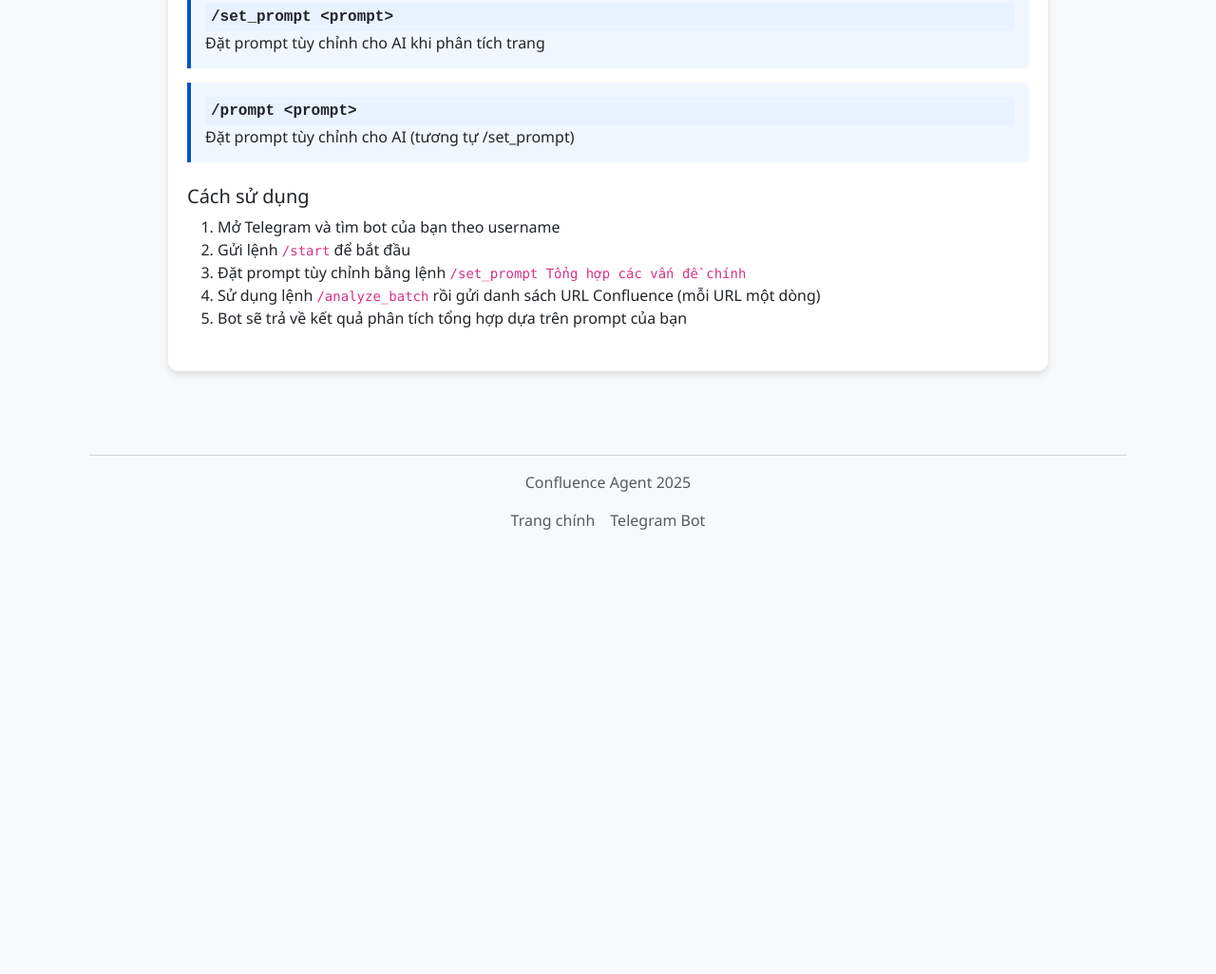
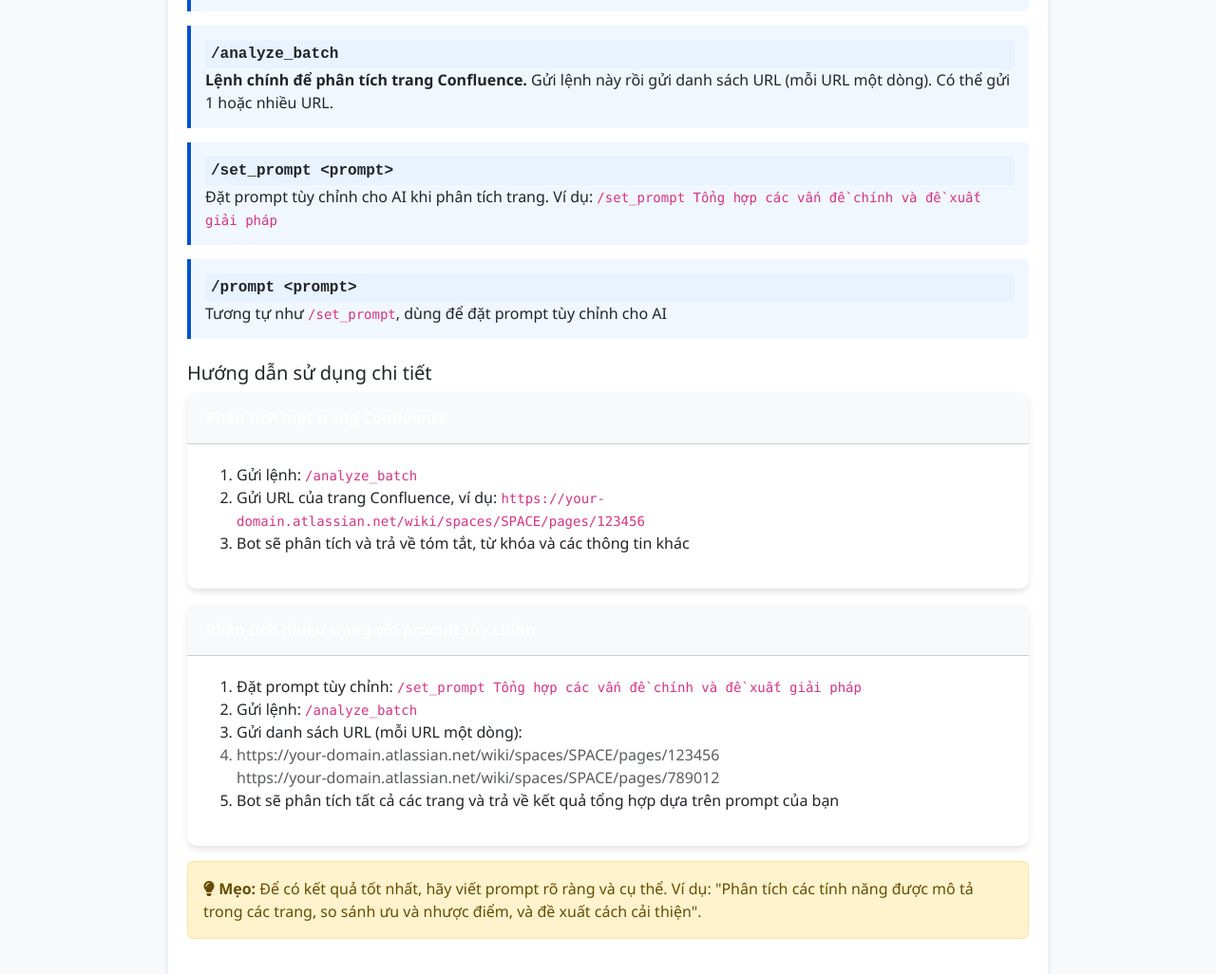
Before and after one commit to Cangnt5/Confluence-Agent, a website: page public/telegram-bot.html in a window 1280 px wide. Shown: the part 1203-2229 px from the top of the page at 95% size. Before the commit the page ends 1799 px from the top, so only its background shows below. Drawn offline with nearby package versions, Linux system fonts and the light colour scheme; no server answers.

Commit message:
Cập nhật hướng dẫn Telegram Bot với nội dung chi tiết và rõ ràng hơn

```diff
--- a/public/telegram-bot.html
+++ b/public/telegram-bot.html
@@ -164,6 +164,13 @@
                             </div>
 
                             <div class="mb-4">
+                                <h5>Tính năng chính của Telegram Bot</h5>
+                                <div class="alert alert-info">
+                                    <i class="fas fa-info-circle"></i> Bot Telegram giúp bạn phân tích nội dung Confluence mọi lúc, mọi nơi. Bạn có thể phân tích nhiều trang cùng lúc và nhận kết quả tổng hợp dựa trên prompt tùy chỉnh.
+                                </div>
+                            </div>
+
+                            <div class="mb-4">
                                 <h5>Các lệnh có sẵn</h5>
                                 <div class="command-card">
                                     <div class="command-name">/start</div>
@@ -175,27 +182,51 @@
                                 </div>
                                 <div class="command-card">
                                     <div class="command-name">/analyze_batch</div>
-                                    <p class="mb-0">Phân tích một hoặc nhiều trang Confluence. Gửi lệnh này rồi gửi danh sách URL (mỗi URL một dòng)</p>
+                                    <p class="mb-0"><strong>Lệnh chính để phân tích trang Confluence.</strong> Gửi lệnh này rồi gửi danh sách URL (mỗi URL một dòng). Có thể gửi 1 hoặc nhiều URL.</p>
                                 </div>
                                 <div class="command-card">
                                     <div class="command-name">/set_prompt &lt;prompt&gt;</div>
-                                    <p class="mb-0">Đặt prompt tùy chỉnh cho AI khi phân tích trang</p>
+                                    <p class="mb-0">Đặt prompt tùy chỉnh cho AI khi phân tích trang. Ví dụ: <code>/set_prompt Tổng hợp các vấn đề chính và đề xuất giải pháp</code></p>
                                 </div>
                                 <div class="command-card">
                                     <div class="command-name">/prompt &lt;prompt&gt;</div>
-                                    <p class="mb-0">Đặt prompt tùy chỉnh cho AI (tương tự /set_prompt)</p>
+                                    <p class="mb-0">Tương tự như <code>/set_prompt</code>, dùng để đặt prompt tùy chỉnh cho AI</p>
                                 </div>
                             </div>
 
                             <div class="mb-4">
-                                <h5>Cách sử dụng</h5>
-                                <ol>
-                                    <li>Mở Telegram và tìm bot của bạn theo username</li>
-                                    <li>Gửi lệnh <code>/start</code> để bắt đầu</li>
-                                    <li>Đặt prompt tùy chỉnh bằng lệnh <code>/set_prompt Tổng hợp các vấn đề chính</code></li>
-                                    <li>Sử dụng lệnh <code>/analyze_batch</code> rồi gửi danh sách URL Confluence (mỗi URL một dòng)</li>
-                                    <li>Bot sẽ trả về kết quả phân tích tổng hợp dựa trên prompt của bạn</li>
-                                </ol>
+                                <h5>Hướng dẫn sử dụng chi tiết</h5>
+                                <div class="card mb-3">
+                                    <div class="card-header bg-light">
+                                        <strong>Phân tích một trang Confluence</strong>
+                                    </div>
+                                    <div class="card-body">
+                                        <ol>
+                                            <li>Gửi lệnh: <code>/analyze_batch</code></li>
+                                            <li>Gửi URL của trang Confluence, ví dụ: <code>https://your-domain.atlassian.net/wiki/spaces/SPACE/pages/123456</code></li>
+                                            <li>Bot sẽ phân tích và trả về tóm tắt, từ khóa và các thông tin khác</li>
+                                        </ol>
+                                    </div>
+                                </div>
+
+                                <div class="card mb-3">
+                                    <div class="card-header bg-light">
+                                        <strong>Phân tích nhiều trang với prompt tùy chỉnh</strong>
+                                    </div>
+                                    <div class="card-body">
+                                        <ol>
+                                            <li>Đặt prompt tùy chỉnh: <code>/set_prompt Tổng hợp các vấn đề chính và đề xuất giải pháp</code></li>
+                                            <li>Gửi lệnh: <code>/analyze_batch</code></li>
+                                            <li>Gửi danh sách URL (mỗi URL một dòng):</li>
+                                            <li class="text-muted">https://your-domain.atlassian.net/wiki/spaces/SPACE/pages/123456<br>https://your-domain.atlassian.net/wiki/spaces/SPACE/pages/789012</li>
+                                            <li>Bot sẽ phân tích tất cả các trang và trả về kết quả tổng hợp dựa trên prompt của bạn</li>
+                                        </ol>
+                                    </div>
+                                </div>
+
+                                <div class="alert alert-warning">
+                                    <i class="fas fa-lightbulb"></i> <strong>Mẹo:</strong> Để có kết quả tốt nhất, hãy viết prompt rõ ràng và cụ thể. Ví dụ: "Phân tích các tính năng được mô tả trong các trang, so sánh ưu và nhược điểm, và đề xuất cách cải thiện".
+                                </div>
                             </div>
 
 
```
